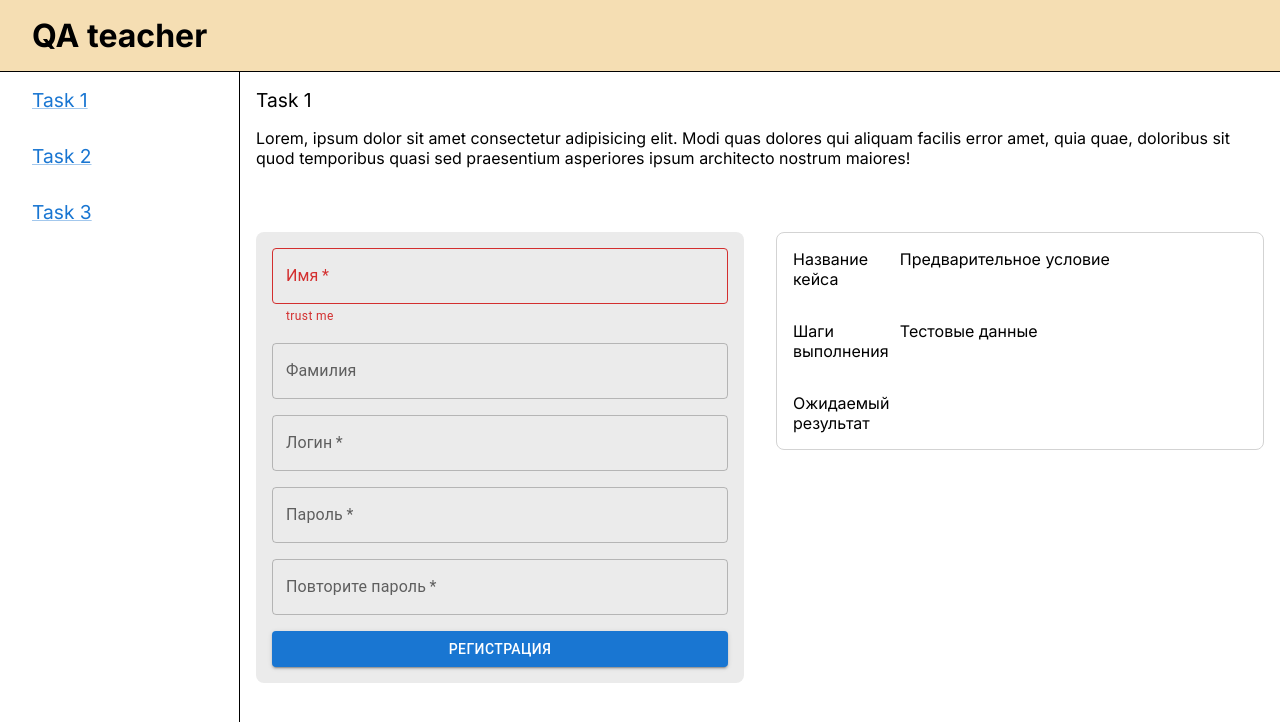
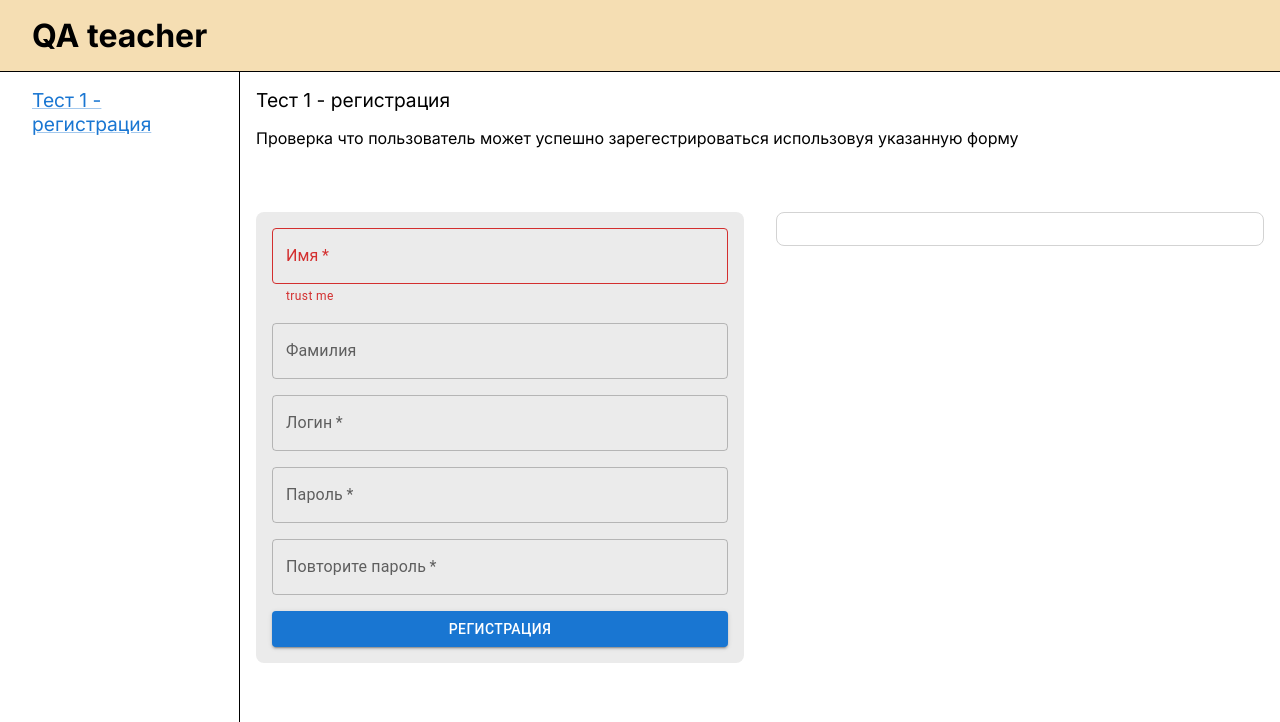
Before and after one commit to antonkalininsky/qa-teacher, a Next.js app: page /0 in a window 1280 px wide. Shown: the top 722 px of the page. Built offline with nearby package versions, Linux system fonts and the light colour scheme.

Commit message:
first task in json

```diff
--- a/src/tasks/tasks.js
+++ b/src/tasks/tasks.js
@@ -1,49 +1,50 @@
 const tasksList = [
   {
     id: 0,
-    title: "Task 1",
+    title: "Тест 1 - регистрация",
     description:
-      "Lorem, ipsum dolor sit amet consectetur adipisicing elit. Modi quas dolores qui aliquam facilis error amet, quia quae, doloribus sit quod temporibus quasi sed praesentium asperiores ipsum architecto nostrum maiores!",
-    taskData: [
-      {
-        title: "Название кейса",
-        text: "Проверка формы регистрации пользователя",
-      },
-      {
-        title: "Предварительное условие",
-        text: "Пустые поля формы",
-      },
-      {
-        title: "Шаги выполнения",
-        list: ["бегит", "анжумания", "штанга", "лол", "кек", "лмао"],
-      },
-      {
-        title: "Тестовые данные",
-        list: [
-          "Имя: Иван",
-          "Фамилия: Иван",
-          "Логин: Иван",
-          "Пароль: Иван",
-          "Повторите пароль: Иван",
-        ],
-      },
-      {
-        title: "Ожидаемый результат",
-        text: "Сообщение об успешной регистрации пользователя",
-      },
-    ],
-  },
-  {
-    id: 1,
-    title: "Task 2",
-    description:
-      "Lorem, ipsum dolor sit amet consectetur adipisicing elit. Modi quas dolores qui aliquam facilis error amet, quia quae, doloribus sit quod temporibus quasi sed praesentium asperiores ipsum architecto nostrum maiores!",
-  },
-  {
-    id: 2,
-    title: "Task 3",
-    description:
-      "Lorem, ipsum dolor sit amet consectetur adipisicing elit. Modi quas dolores qui aliquam facilis error amet, quia quae, doloribus sit quod temporibus quasi sed praesentium asperiores ipsum architecto nostrum maiores!",
+      "Проверка что пользователь может успешно зарегестрироваться использовуя указанную форму",
+    testData: {
+      title: "Проверка формы регистрации пользователя",
+      prerequisites: "нет",
+      procedure: [
+        "Введите имя",
+        "Введите фамилию",
+        "Введите логин",
+        "Введите пароль",
+        "Введите пароль повторно",
+        "Нажмите кнопку 'Регистрация'",
+      ],
+      testData: [
+        "Имя: Иван",
+        "Фамилия: Иванов",
+        "Логин: user",
+        "Пароль: password",
+      ],
+      expectedResult: "Сообщение об успешной регистрации пользователя",
+      createdAt: "8.05.2024",
+      createdBy: "Anton",
+      lastCheckedAt: true,
+      lastCheckedBy: true,
+      lastCheckedStatus: true,
+    },
+    testAnswer: {
+      name: "name",
+      surname: "surname",
+      login: "login",
+      password: "password",
+      submitted: true,
+      validated: true,
+    },
+    docAnswer: {
+      lastCheckedAt: true,
+      lastCheckedBy: true,
+      lastCheckedStatus: true,
+    },
+    testComponent: {
+      component: "registerForm",
+      varaiant: 1,
+    },
   },
 ];
 
```
Also changed, not shown: src/utils/dictionatyMaps.js (added, +15 -0 lines).
